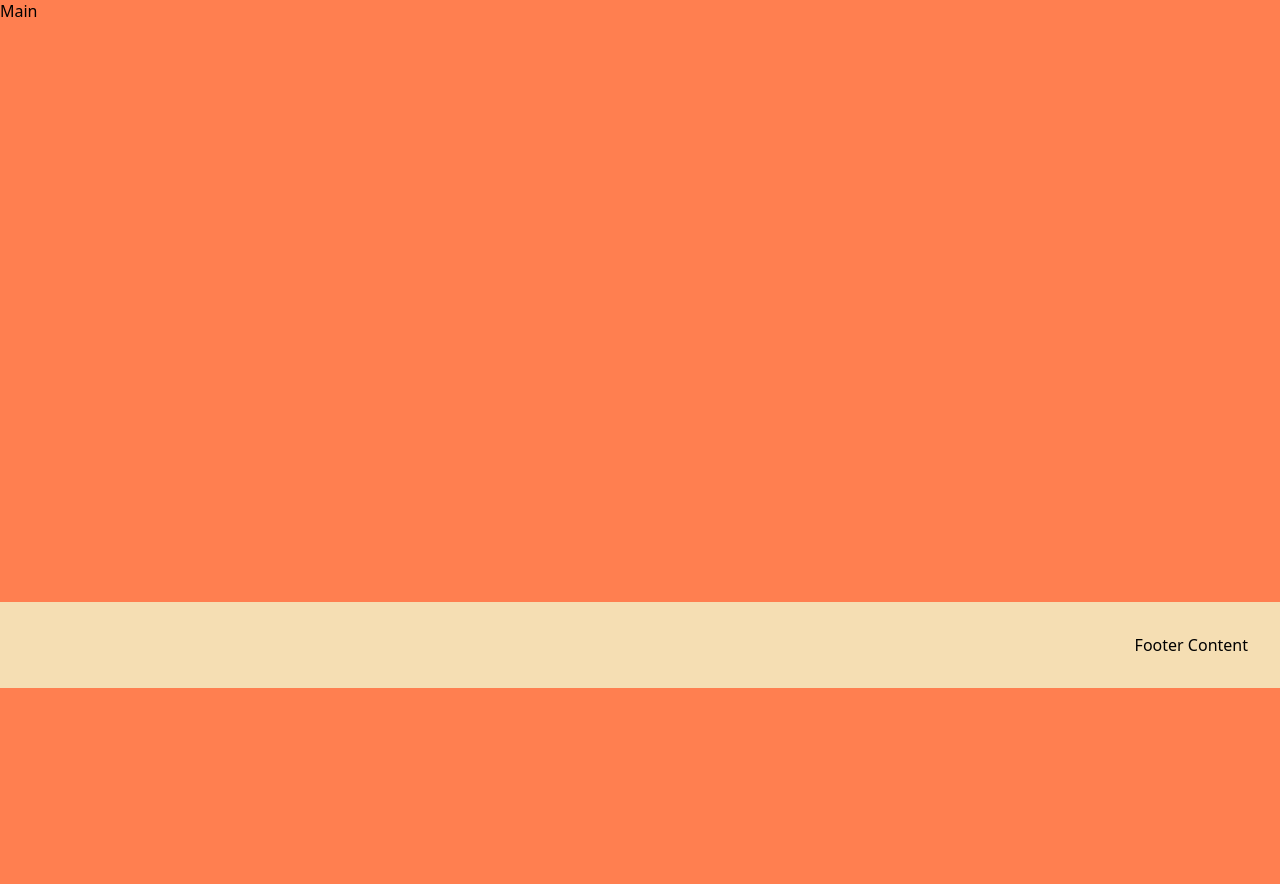
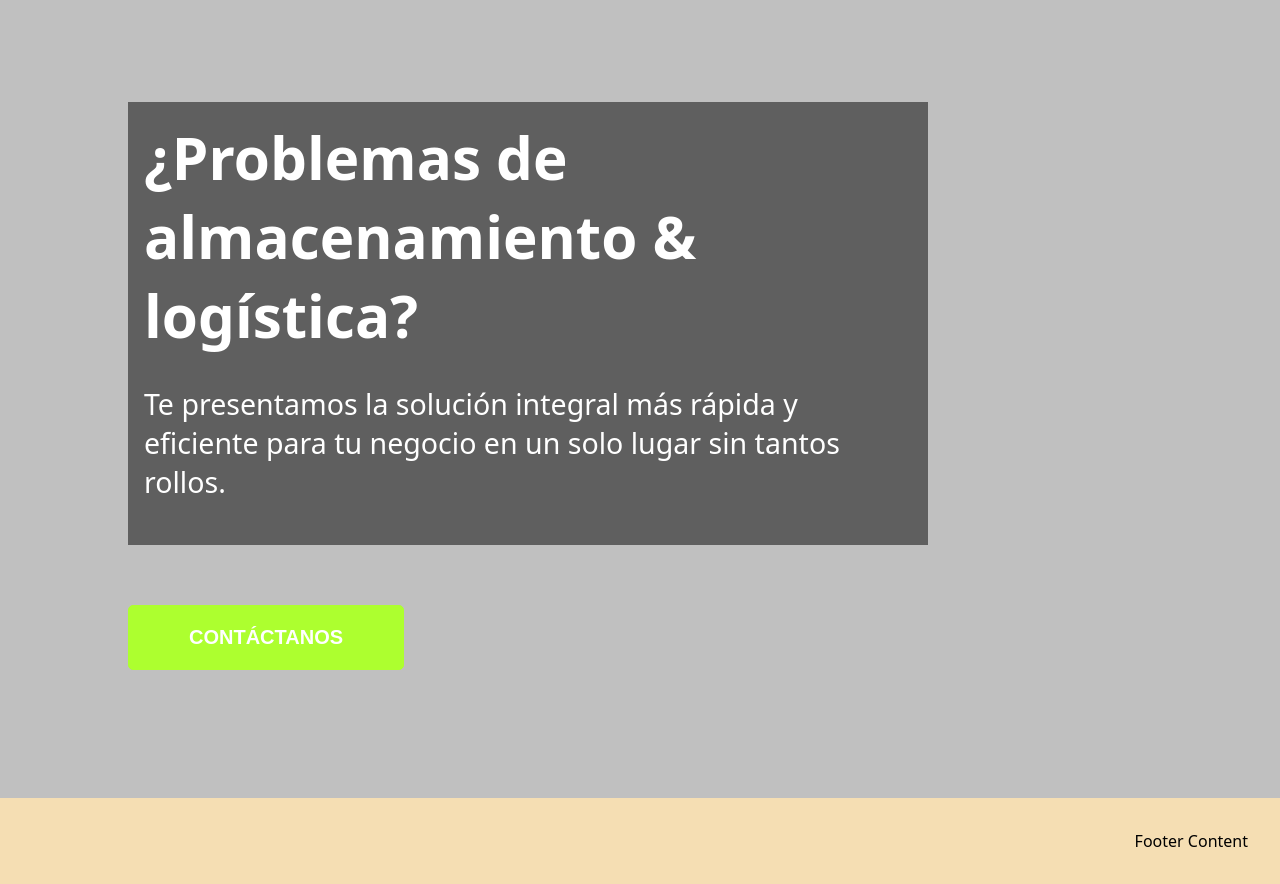
Before and after one commit to aaron2421/landing-arcadia, a PHP site: page / in a window 1280 px wide. Shown: the part 112-996 px from the top of the page. Before the commit the page ends 800 px from the top, so only its background shows below. Run offline with PHP 8.4, Linux system fonts and the light colour scheme.

Commit message:
adding part 1 of body

```diff
--- a/index.html
+++ b/index.html
@@ -19,11 +19,16 @@
       <div class="nav-bar-div">
         <nav class="nav-bar">
           <ul>
-            <li><a class="nav-link" href="#about">SOMOS ARCADIA</a> &nbsp; &nbsp;</li>
+            <li>
+              <a class="nav-link" href="#about">SOMOS ARCADIA</a> &nbsp; &nbsp;
+            </li>
             |
-            <li> &nbsp; &nbsp;<a class="nav-link" href="#solutions">SOLUCIONES</a> &nbsp; &nbsp;</li>
+            <li>
+              &nbsp; &nbsp;<a class="nav-link" href="#solutions">SOLUCIONES</a>
+              &nbsp; &nbsp;
+            </li>
             |
-            <li> &nbsp; &nbsp;<a class="nav-link" href="#blog">BLOG</a></li>
+            <li>&nbsp; &nbsp;<a class="nav-link" href="#blog">BLOG</a></li>
           </ul>
         </nav>
         <div id="phone-btn">
@@ -32,7 +37,30 @@
         </div>
       </div>
     </header>
-    <main>Main</main>
+
+    <main>
+      <div id="pt1">
+        <div class="degradado">
+          <h1>
+            ¿Problemas de <br />
+            almacenamiento & logística?
+          </h1>
+          <p>
+            Te presentamos la solución integral más rápida y eficiente para tu
+            negocio en un solo lugar sin tantos rollos.
+          </p>
+        </div>
+        <button id="contact-btn">
+          CONTÁCTANOS
+        </button>
+      </div>
+      <div id="pt2"></div>
+      <div id="pt3"></div>
+      <div id="pt4"></div>
+      <div id="pt5"></div>
+      <div id="pt6"></div>
+    </main>
+
     <footer>Footer Content</footer>
 
     <script src="main.js"></script>
--- a/styles.css
+++ b/styles.css
@@ -67,8 +67,54 @@ main {
   background: coral;
 }
 
+#pt1 {
+  background-color: silver;
+  display: flex;
+  flex-direction: column;
+  padding: 8% 10% 10% 10%;
+}
+
+.degradado {
+  background-color: rgba(0, 0, 0, 0.5);
+  color: white;
+  width: 75%;
+  height: fit-content;
+  min-width: 250px;
+  padding: 1rem;
+  text-align: start;
+}
+
+.degradado > h1 {
+  margin: 0px;
+  font-size:calc(20px + 3vw);
+}
+
+.degradado > p {
+  font-size:calc(10px + 1.45vw);
+}
+
+#contact-btn {
+  background-color: greenyellow;
+  color: white;
+  border: 1px solid greenyellow;
+  border-radius: 5px;
+  width: fit-content;
+  padding: 20px 60px 20px 60px;
+  margin-top: 60px;
+  font-size: 20px;
+  font-weight: bold;
+}
+
 footer {
   background: wheat;
   padding: 2rem;
   text-align: end;
 }
+
+@media screen and (max-width: 600px) {
+  #pt1 {
+    display: flex;
+    align-items: center;
+  }
+
+}
```
